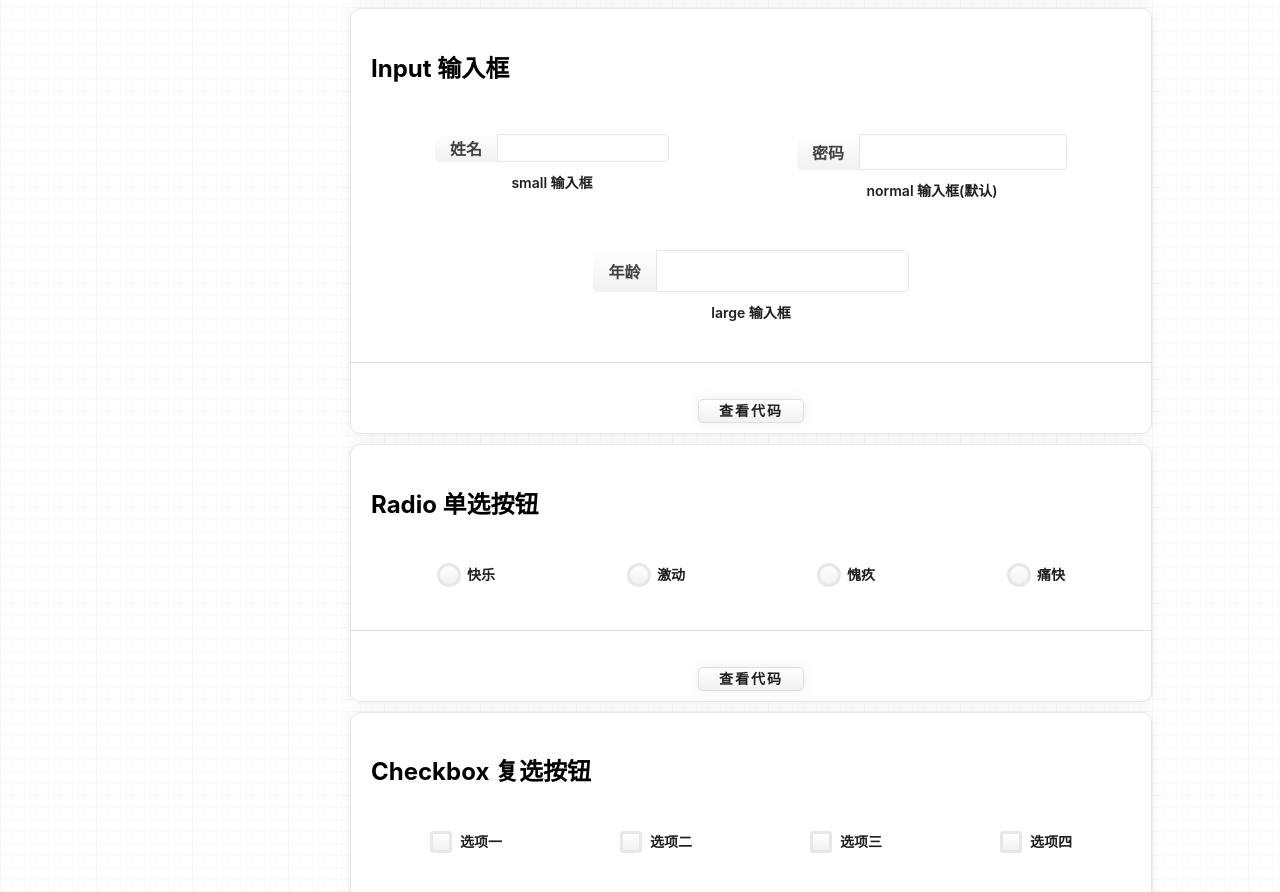
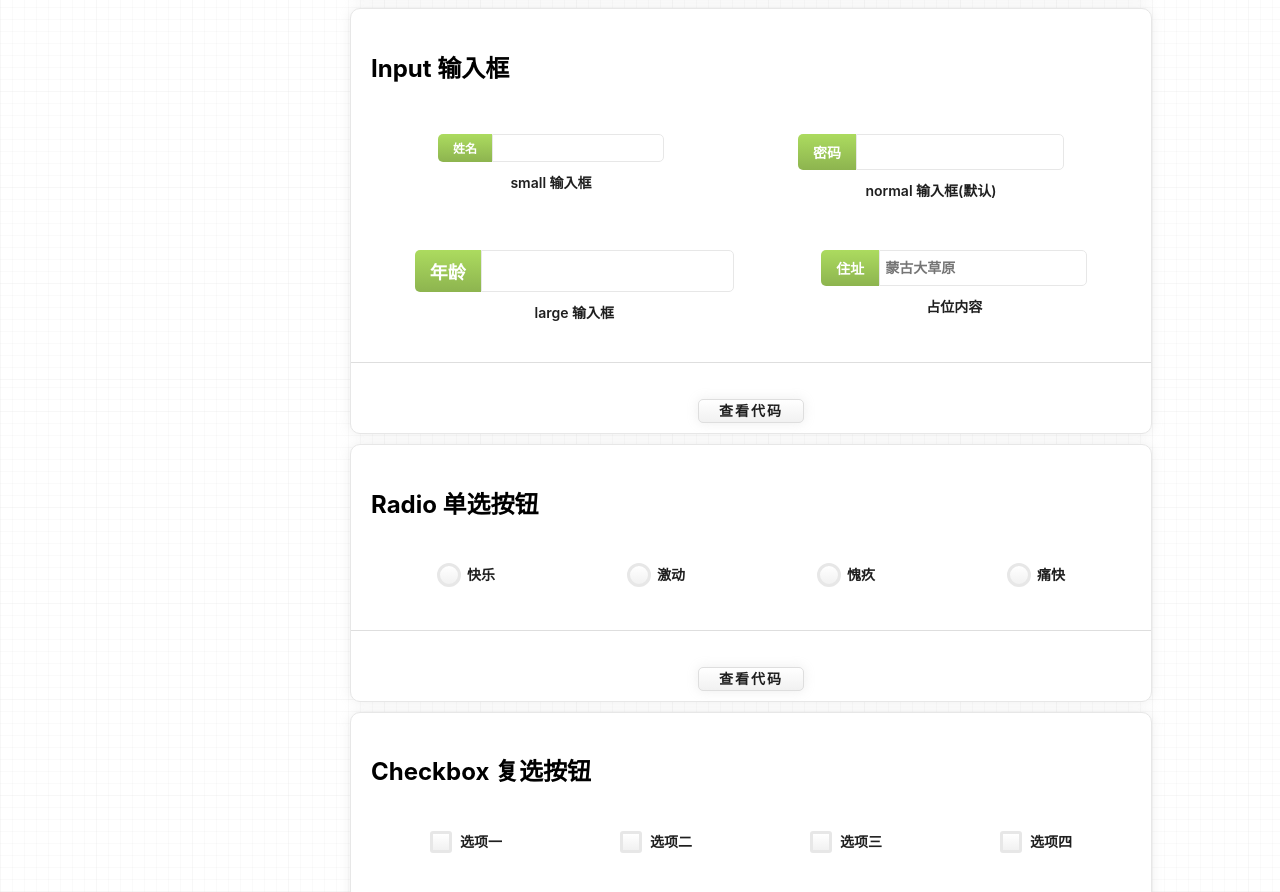
Before and after one commit to undefine4080/Wood-UI-React, a React (Vite) app: page / in a window 1280 px wide. Shown: the part 3620-4512 px from the top of the page. Built offline with nearby package versions, Linux system fonts and the light colour scheme; a small style sheet from the web is missing.

Commit message:
static: Input 样式调整

```diff
--- a/src/components/Input/Input.tsx
+++ b/src/components/Input/Input.tsx
@@ -1,23 +1,25 @@
-import React from "react";
+import React, { ChangeEventHandler, HTMLInputTypeAttribute } from "react";
 import commonProps from "../../base/types/commonInterface";
 import './input.less';
 
 interface propsInput extends commonProps {
-    label?: string, // 标签
-    placeholder?: string, // 缺省文字
+    type: HTMLInputTypeAttribute,
+    label?: string,
+    placeholder?: string,
+    onChange?: ChangeEventHandler<HTMLInputElement>,
 }
 
 const Input: React.FC<propsInput> = ( props ) => {
     const PREFIX = 'wdu-input';
-    const { size = "normal", label, type = 'text', placeholder } = props;
-    const classList = `${ PREFIX }-container ${ PREFIX }-${ size }`;
+    const { size = "normal", label, type = 'text', placeholder, onChange } = props;
+    const componentStyle = `${ PREFIX }-container ${ PREFIX }-${ size }`;
 
     return (
-        <div className={ classList }>
+        <div className={ componentStyle }>
             {
                 label?.toString().length && <label htmlFor="" className={ `${ PREFIX }-label` }>{ label?.toString() }</label>
             }
-            <input type={ type } className={ `${ PREFIX }-input` } />
+            <input type={ type } className={ `${ PREFIX }-input` } placeholder={ placeholder?.toString() } onChange={ onChange } />
         </div>
     );
 };
--- a/src/components/Input/input.less
+++ b/src/components/Input/input.less
@@ -1,65 +1,84 @@
 @import (reference) "@base/styles/main.less";
 
-.wdu-input-container{
+.wdu-input-container {
     .wdu-row-flex();
     width: fit-content;
-    box-sizing   : content-box;
-    margin       : 10px;
+    box-sizing: content-box;
+    margin: 10px;
     border-radius: 5px;
+    border-color: rgb(112, 112, 112);
 }
 
 .wdu-input-input {
     -webkit-appearance: none;
-    -moz-appearance   : none;
-    background-color  : #fff;
-    border-radius     : 0 5px 5px 0;
-    padding           : 5px;
-    display           : inline-block;
-    outline           : 0;
-    box-sizing        : border-box;
-    flex-grow         : 1;
+    -moz-appearance: none;
+    background-color: #fff;
+    border-radius: 0 5px 5px 0;
+    padding: 5px;
+    display: inline-block;
+    outline: 0;
+    box-sizing: border-box;
+    flex-grow: 1;
     .wdu-border-light();
 
-    &:focus{
+    &:focus {
         transition: all 0.3s;
         border-color: rgb(112, 112, 112);
     }
 }
 
 .wdu-input-label {
-    .wdu-bg-plain();
+    .wdu-bg-success();
     .wdu-row-both-center();
-    font-size    : 16px;
-    font-weight  : bold;
-    height       : 100%;
-    box-sizing   : border-box;
+    font-size: 16px;
+    font-weight: bold;
+    height: 100%;
+    box-sizing: border-box;
     border-radius: 5px 0 0 5px;
-    white-space  : nowrap;
-    width        : max-content;
-    flex-grow    : 0;
-    padding      : 5px 15px;
-    color: @wdu-font-color-title;
+    white-space: nowrap;
+    width: max-content;
+    flex-grow: 0;
+    padding: 5px 15px;
+    color: white;
 }
 
 .wdu-input-small {
-    &>input {
+
+    &>input,
+    &>label {
         .wdu-text-small();
+    }
+
+    &>label {
+        color: white;
     }
 
     height: 28px;
 }
 
 .wdu-input-normal {
-    &>input {
+
+    &>input,
+    &>label {
         .wdu-text-normal();
+    }
+
+    &>label {
+        color: white;
     }
 
     height: 36px;
 }
 
 .wdu-input-large {
-    &>input {
+
+    &>input,
+    &>label {
         .wdu-text-large();
+    }
+
+    &>label {
+        color: white;
     }
 
     height: 42px;
--- a/src/introFragments/introInput.tsx
+++ b/src/introFragments/introInput.tsx
@@ -17,7 +17,11 @@ export default function () {
             {
                 component: <Input label="年龄" type="number" size="large" />,
                 info: 'large 输入框'
-            }
+            },
+            {
+                component: <Input label="住址" type="tel" size="normal" placeholder="蒙古大草原" />,
+                info: '占位内容'
+            },
         ],
         code: `
         import { Input } from "../components/Input/Input";
```
